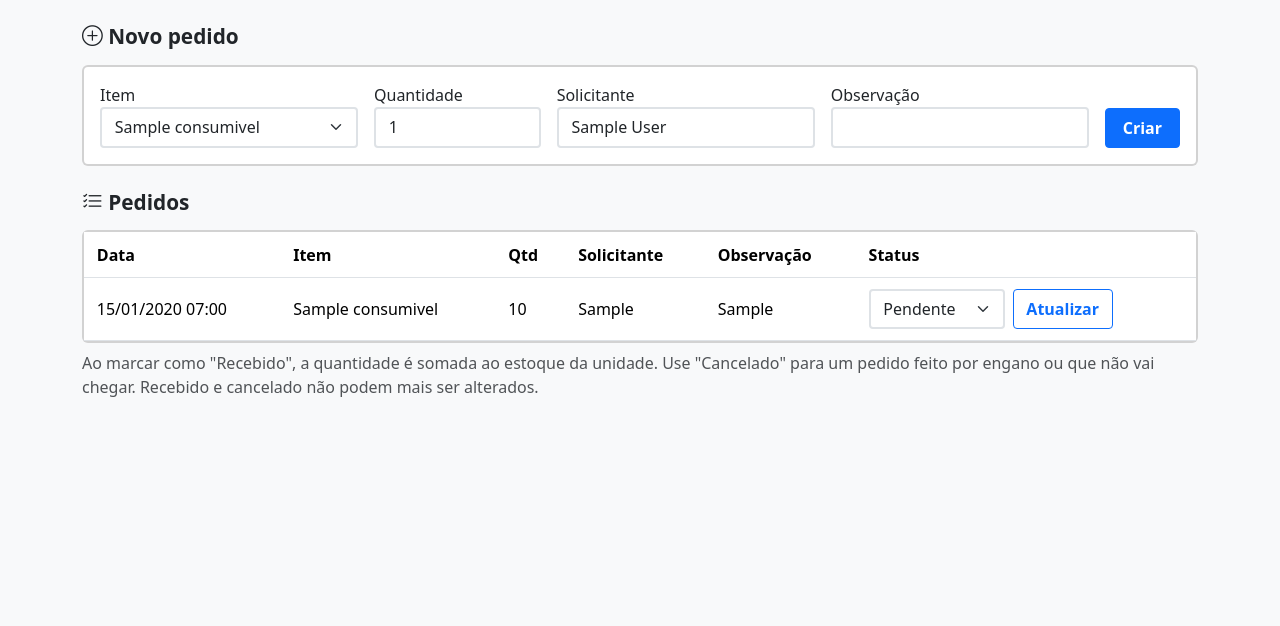
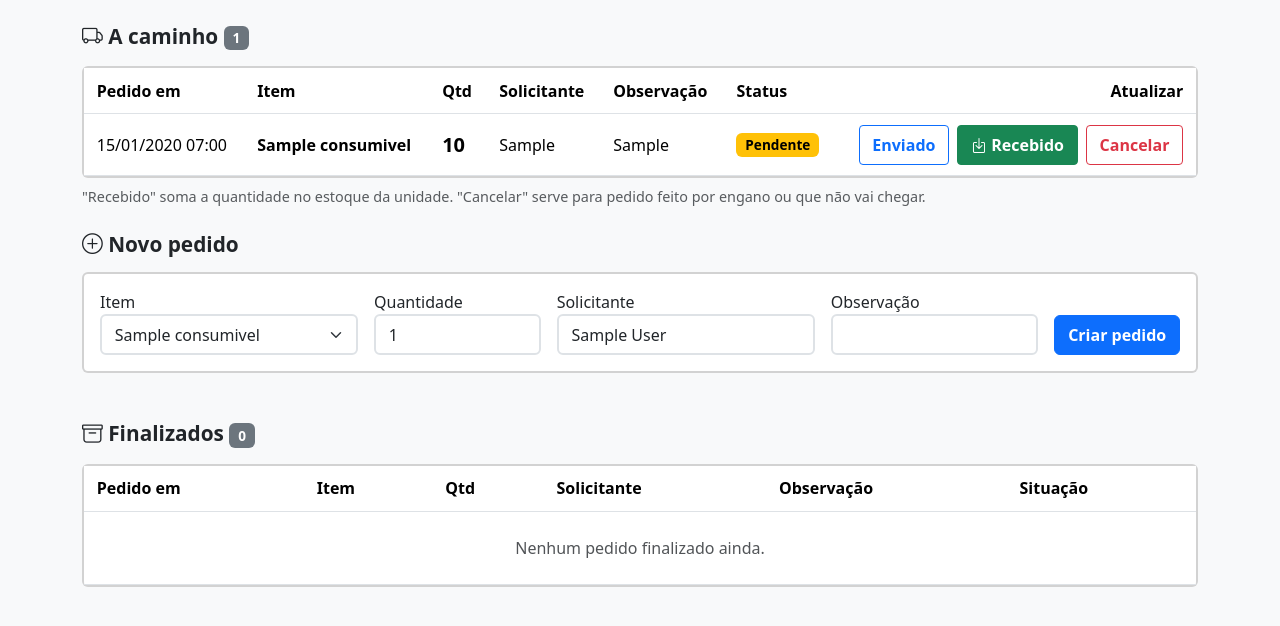
Before and after one commit to DaniloSRocha26/Estoque-Lab-PVI, a Django app: page /pedidos/ in a window 1280 px wide. Shown: the part 60-686 px from the top of the page. Run offline with Django 5.2, Linux system fonts and the light colour scheme; a user stored in the database is signed in; tables that the repository leaves empty hold one stand-in row (values such as "Sample post").

Commit message:
"O que pedir" em tabela e página Pedidos dividida em a caminho e finalizados
- O que pedir: uma linha por item com estoque, mínimo, salas sem reserva, já
  pedido e quantidade sugerida, no mesmo estilo da tabela do estoque
- Pedidos: "A caminho" no topo com botões Enviado / Recebido / Cancelar
  (Recebido e Cancelar pedem confirmação); finalizados embaixo, mais discretos
- JS envia o botão clicado e aceita confirmação por botão
- "Salas sem reserva" mostra só a impressora (a cor já está no item)

Co-Authored-By: Claude Opus 5.5 <noreply@anthropic.com>

```diff
--- a/estoque/services.py
+++ b/estoque/services.py
@@ -45,9 +45,8 @@ def calcular_alertas(impressoras=None):
         for linha in imp.linhas:
             if linha.toner and linha.na_sala < RESERVA_IDEAL:
                 falta_nas_salas[linha.toner.id] += RESERVA_IDEAL - linha.na_sala
-            if linha.toner and linha.na_sala == 0:
-                rotulo = f'{imp.nome} ({linha.get_cor_display()})' if imp.colorida else imp.nome
-                sem_reserva[linha.toner.id].append(rotulo)
+            if linha.toner and linha.na_sala == 0:  # o item já é o toner da cor: basta a impressora
+                sem_reserva[linha.toner.id].append(imp.nome)
         residuo = imp.modelo.caixa_residuo
         if residuo and imp.residuo_na_sala < RESERVA_IDEAL:
             falta_nas_salas[residuo.id] += RESERVA_IDEAL - imp.residuo_na_sala
--- a/estoque/static/estoque/app.css
+++ b/estoque/static/estoque/app.css
@@ -37,9 +37,6 @@ h2, .h5 { font-size: 1.3rem !important; font-weight: 700; }
 .card-impressora .nivel-texto { font-variant-numeric: tabular-nums; font-size: 1.1rem; }
 .card-impressora h3 { font-size: 1.2rem; font-weight: 700; }
 .linha-cor .nome-cor { font-size: 1.05rem; font-weight: 700; }
-.alerta-card { border-left: 6px solid var(--bs-danger); }
-.alerta-card.andamento { border-left-color: var(--bs-warning); }
-.alerta-card .titulo { font-size: 1.15rem; font-weight: 700; }
 .salvando { opacity: .6; pointer-events: none; }
 
 /* Controle deslizante com "pegador" grande */
@@ -131,3 +128,8 @@ form[data-sujo] .btn-salvar { background-color: var(--bs-primary); border-color:
 .icone-item { color: var(--bs-secondary-color); }
 .cabecalho-lista { font-weight: 700; padding: .4rem 0 .3rem; }
 [data-bs-theme="dark"] .btn-outline-primary { --bs-btn-color: #6ea8fe; --bs-btn-border-color: #6ea8fe; }
+
+/* ---------- O que pedir e Pedidos ---------- */
+.tabela-pedir tr.aguardando td { color: var(--bs-secondary-color); }
+.tabela-pedir .campo-pequeno { width: 5rem; }
+.tabela-finalizados td { color: var(--bs-secondary-color); }
--- a/estoque/static/estoque/app.js
+++ b/estoque/static/estoque/app.js
@@ -167,16 +167,18 @@
     if (!form.matches('form[data-ajax]')) return;
     e.preventDefault();
     if (form.classList.contains('salvando')) return; // ainda enviando: evita registrar duas vezes
-    if (form.dataset.confirmar && !confirm(form.dataset.confirmar)) return;
-    var cancelando = form.elements.status && form.elements.status.value === 'cancelado';
-    if (form.dataset.confirmarCancelar && cancelando && !confirm(form.dataset.confirmarCancelar)) return;
+    var botao = e.submitter; // o botão clicado pode ter a própria confirmação (ex.: Recebido, Cancelar)
+    var confirmar = (botao && botao.dataset.confirmar) || form.dataset.confirmar;
+    if (confirmar && !confirm(confirmar)) return;
     var trocandoModelo = form.elements.modelo && form.elements.modelo.value !== form.dataset.modeloAtual;
     if (form.dataset.confirmarModelo && trocandoModelo && !confirm(form.dataset.confirmarModelo)) return;
     form.classList.add('salvando');
+    var dados = new FormData(form);
+    if (botao && botao.name) dados.append(botao.name, botao.value); // FormData não inclui o botão clicado
 
     fetch(form.action, {
       method: 'POST',
-      body: new FormData(form),
+      body: dados,
       headers: { 'X-Requested-With': 'fetch' },
       credentials: 'same-origin'
     }).then(function (resp) {
--- a/estoque/templates/estoque/pedidos.html
+++ b/estoque/templates/estoque/pedidos.html
@@ -2,64 +2,92 @@
 {% block titulo %}Pedidos · Controle de Toner{% endblock %}
 {% block auto %}1{% endblock %}
 {% block conteudo %}
+
+{# ===== A caminho: o que ainda precisa de atenção ===== #}
+<h2 class="mb-3"><i class="bi bi-truck"></i> A caminho <span class="badge text-bg-secondary align-middle">{{ a_caminho|length }}</span></h2>
+<div class="card mb-2">
+  <div class="table-responsive">
+    <table class="table align-middle mb-0">
+      <thead><tr><th>Pedido em</th><th>Item</th><th>Qtd</th><th>Solicitante</th><th>Observação</th><th>Status</th>{% if pode_editar %}<th class="text-end">Atualizar</th>{% endif %}</tr></thead>
+      <tbody>
+      {% for p in a_caminho %}
+      <tr>
+        <td class="text-nowrap">{{ p.criado_em|date:"d/m/Y H:i" }}</td>
+        <td class="fw-semibold">{{ p.consumivel.nome }}</td>
+        <td><strong class="fs-5">{{ p.quantidade }}</strong></td>
+        <td>{{ p.solicitante }}</td>
+        <td>{{ p.observacao|default:"—" }}</td>
+        <td><span class="badge {% if p.status == 'enviado' %}text-bg-info{% else %}text-bg-warning{% endif %}">{{ p.get_status_display }}</span></td>
+        {% if pode_editar %}
+        <td class="text-end">
+          <form class="d-inline-flex gap-2" method="post" action="{% url 'status_pedido' p.id %}" data-ajax>
+            {% csrf_token %}
+            {% if p.status == 'pendente' %}<button class="btn btn-outline-primary btn-sm" name="status" value="enviado">Enviado</button>{% endif %}
+            <button class="btn btn-success btn-sm" name="status" value="recebido"
+                    data-confirmar="Marcar como recebido? {{ p.quantidade }}x {{ p.consumivel.nome }} serão somados ao estoque da unidade. Isso não pode ser desfeito.">
+              <i class="bi bi-box-arrow-in-down"></i> Recebido</button>
+            <button class="btn btn-outline-danger btn-sm" name="status" value="cancelado"
+                    data-confirmar="Cancelar este pedido? Depois de cancelado ele não pode mais ser alterado.">Cancelar</button>
+          </form>
+        </td>
+        {% endif %}
+      </tr>
+      {% empty %}
+      <tr><td colspan="7" class="text-center text-body-secondary py-4">Nenhum pedido a caminho.</td></tr>
+      {% endfor %}
+      </tbody>
+    </table>
+  </div>
+</div>
+{% if pode_editar %}<p class="dica mb-4">"Recebido" soma a quantidade no estoque da unidade. "Cancelar" serve para pedido feito por engano ou que não vai chegar.</p>{% endif %}
+
+{# ===== Novo pedido ===== #}
 {% if pode_editar %}
-<h2 class="h5 mb-3"><i class="bi bi-plus-circle"></i> Novo pedido</h2>
-<form class="card card-body mb-4" method="post" action="{% url 'criar_pedido' %}" data-ajax>
+<h2 class="mb-3"><i class="bi bi-plus-circle"></i> Novo pedido</h2>
+<form class="card card-body mb-5" method="post" action="{% url 'criar_pedido' %}" data-ajax>
   {% csrf_token %}
   <input type="hidden" name="voltar" value="pedidos">
   <div class="row g-3 align-items-end">
-    <div class="col-md-3"><label class="form-label small mb-0">Item</label>
-      <select class="form-select form-select-sm" name="consumivel">
+    <div class="col-md-3"><label class="form-label mb-0" for="novo-item">Item</label>
+      <select class="form-select" name="consumivel" id="novo-item">
         {% for c in consumiveis %}<option value="{{ c.id }}">{{ c.nome }}</option>{% endfor %}
       </select></div>
-    <div class="col-md-2"><label class="form-label small mb-0">Quantidade</label>
-      <input class="form-control form-control-sm" type="number" name="quantidade" min="1" value="1"></div>
-    <div class="col-md-3"><label class="form-label small mb-0">Solicitante</label>
-      <input class="form-control form-control-sm" name="solicitante" value="{{ request.user.get_full_name|default:request.user.username }}" required></div>
-    <div class="col-md-3"><label class="form-label small mb-0">Observação</label>
-      <input class="form-control form-control-sm" name="observacao"></div>
-    <div class="col-md-1"><button class="btn btn-primary btn-sm w-100">Criar</button></div>
+    <div class="col-md-2"><label class="form-label mb-0" for="novo-qtd">Quantidade</label>
+      <input class="form-control" type="number" name="quantidade" min="1" value="1" id="novo-qtd"></div>
+    <div class="col-md-3"><label class="form-label mb-0" for="novo-solicitante">Solicitante</label>
+      <input class="form-control" name="solicitante" id="novo-solicitante" value="{{ request.user.get_full_name|default:request.user.username }}" required></div>
+    <div class="col-md"><label class="form-label mb-0" for="novo-obs">Observação</label>
+      <input class="form-control" name="observacao" id="novo-obs"></div>
+    <div class="col-md-auto"><button class="btn btn-primary">Criar pedido</button></div>
   </div>
 </form>
+{% endif %}
 
-{% endif %}
-<h2 class="h5 mb-3"><i class="bi bi-list-check"></i> Pedidos</h2>
-<div class="card">
+{# ===== Finalizados: só consulta ===== #}
+<h2 class="mb-3"><i class="bi bi-archive"></i> Finalizados <span class="badge text-bg-secondary align-middle">{{ finalizados_total }}</span></h2>
+<div class="card tabela-finalizados">
   <div class="table-responsive">
-    <table class="table table-hover align-middle mb-0">
-      <thead><tr><th>Data</th><th>Item</th><th>Qtd</th><th>Solicitante</th><th>Observação</th><th>Status</th></tr></thead>
+    <table class="table align-middle mb-0">
+      <thead><tr><th>Pedido em</th><th>Item</th><th>Qtd</th><th>Solicitante</th><th>Observação</th><th>Situação</th></tr></thead>
       <tbody>
-      {% for p in pedidos %}
+      {% for p in finalizados %}
       <tr>
         <td class="text-nowrap">{{ p.criado_em|date:"d/m/Y H:i" }}</td>
         <td>{{ p.consumivel.nome }}</td>
         <td>{{ p.quantidade }}</td>
         <td>{{ p.solicitante }}</td>
-        <td>{{ p.observacao }}</td>
+        <td>{{ p.observacao|default:"—" }}</td>
         <td>
-          {% if p.status in status_finais or not pode_editar %}
-            <span class="badge {% if p.status == 'recebido' %}text-bg-success{% elif p.status == 'cancelado' %}text-bg-secondary{% elif p.status == 'enviado' %}text-bg-info{% else %}text-bg-warning{% endif %}">{{ p.get_status_display }}</span>
-            {% if p.finalizado_em %}<div class="small text-body-secondary text-nowrap">{{ p.finalizado_em|date:"d/m/Y H:i" }}{% if p.finalizado_por %} · {{ p.finalizado_por }}{% endif %}</div>{% endif %}
-          {% else %}
-          <form class="d-flex gap-2" method="post" action="{% url 'status_pedido' p.id %}" data-ajax
-                data-confirmar-cancelar="Cancelar este pedido? Depois de cancelado ele não pode mais ser alterado.">
-            {% csrf_token %}
-            <select class="form-select form-select-sm" name="status" style="width:8.5rem">
-              {% for valor, rotulo in status_opcoes %}
-              <option value="{{ valor }}" {% if valor == p.status %}selected{% endif %}>{{ rotulo }}</option>
-              {% endfor %}
-            </select>
-            <button class="btn btn-outline-primary btn-sm">Atualizar</button>
-          </form>
-          {% endif %}
+          <span class="badge {% if p.status == 'recebido' %}text-bg-success{% else %}text-bg-secondary{% endif %}">{{ p.get_status_display }}</span>
+          {% if p.finalizado_em %}<span class="text-body-secondary text-nowrap ms-1">{{ p.finalizado_em|date:"d/m/Y H:i" }}{% if p.finalizado_por %} · {{ p.finalizado_por }}{% endif %}</span>{% endif %}
         </td>
       </tr>
       {% empty %}
-      <tr><td colspan="6" class="text-center text-body-secondary py-4">Nenhum pedido registrado.</td></tr>
+      <tr><td colspan="6" class="text-center text-body-secondary py-4">Nenhum pedido finalizado ainda.</td></tr>
       {% endfor %}
       </tbody>
     </table>
   </div>
 </div>
-{% if pode_editar %}<p class="text-body-secondary small mt-2">Ao marcar como "Recebido", a quantidade é somada ao estoque da unidade. Use "Cancelado" para um pedido feito por engano ou que não vai chegar. Recebido e cancelado não podem mais ser alterados.</p>{% endif %}
+{% if finalizados_total > finalizados|length %}<p class="dica mt-2">Mostrando os {{ finalizados|length }} mais recentes.</p>{% endif %}
 {% endblock %}
--- a/estoque/tests.py
+++ b/estoque/tests.py
@@ -116,7 +116,7 @@ class CoresTests(TestCase):
         self.itens['ciano'].save()
         alertas = calcular_alertas()
         self.assertEqual([a['consumivel'].nome for a in alertas], ['Konica ciano'])
-        self.assertEqual(alertas[0]['afetadas'], ['K1 (Ciano (azul))'])
+        self.assertEqual(alertas[0]['afetadas'], ['K1'])
 
     def test_adicionar_cor_ao_modelo_cria_nivel_nas_impressoras(self):
         modelo = ModeloImpressora.objects.create(nome='Nova', tipo='mono')
--- a/estoque/views.py
+++ b/estoque/views.py
@@ -41,6 +41,9 @@ def _contexto_base():
         c.cor = cor_do_item.get(c.id)  # só toners ligados a um modelo têm cor
         c.cor_nome = dict(CORES).get(c.cor)
     alertas = calcular_alertas(impressoras)
+    por_id = {c.id: c for c in consumiveis}
+    for a in alertas:  # usa o item já com a cor do toner, para a bolinha na tabela
+        a['consumivel'] = por_id.get(a['consumivel'].id, a['consumivel'])
     reabastecer = salas_para_reabastecer(impressoras)
     return {
         'impressoras': impressoras,
@@ -131,11 +134,13 @@ def atualizar_consumivel(request, pk):
 
 
 def pedidos(request):
+    todos = Pedido.objects.select_related('consumivel')
+    finalizados = todos.filter(status__in=Pedido.FINAIS).order_by('-finalizado_em', '-criado_em')
     return render(request, 'estoque/pedidos.html', {
-        'pedidos': Pedido.objects.select_related('consumivel').order_by('-criado_em'),
+        'a_caminho': todos.filter(status__in=STATUS_EM_ANDAMENTO).order_by('criado_em'),
+        'finalizados': finalizados[:LIMITE_HISTORICO],
+        'finalizados_total': finalizados.count(),
         'consumiveis': Consumivel.objects.order_by('tipo', 'nome'),
-        'status_opcoes': Pedido.STATUS,
-        'status_finais': Pedido.FINAIS,
     })
 
 
```
Also changed, not shown: estoque/templates/estoque/estoque.html (+29 -27 lines), estoque/tests_correcoes.py (+10 -2 lines).
